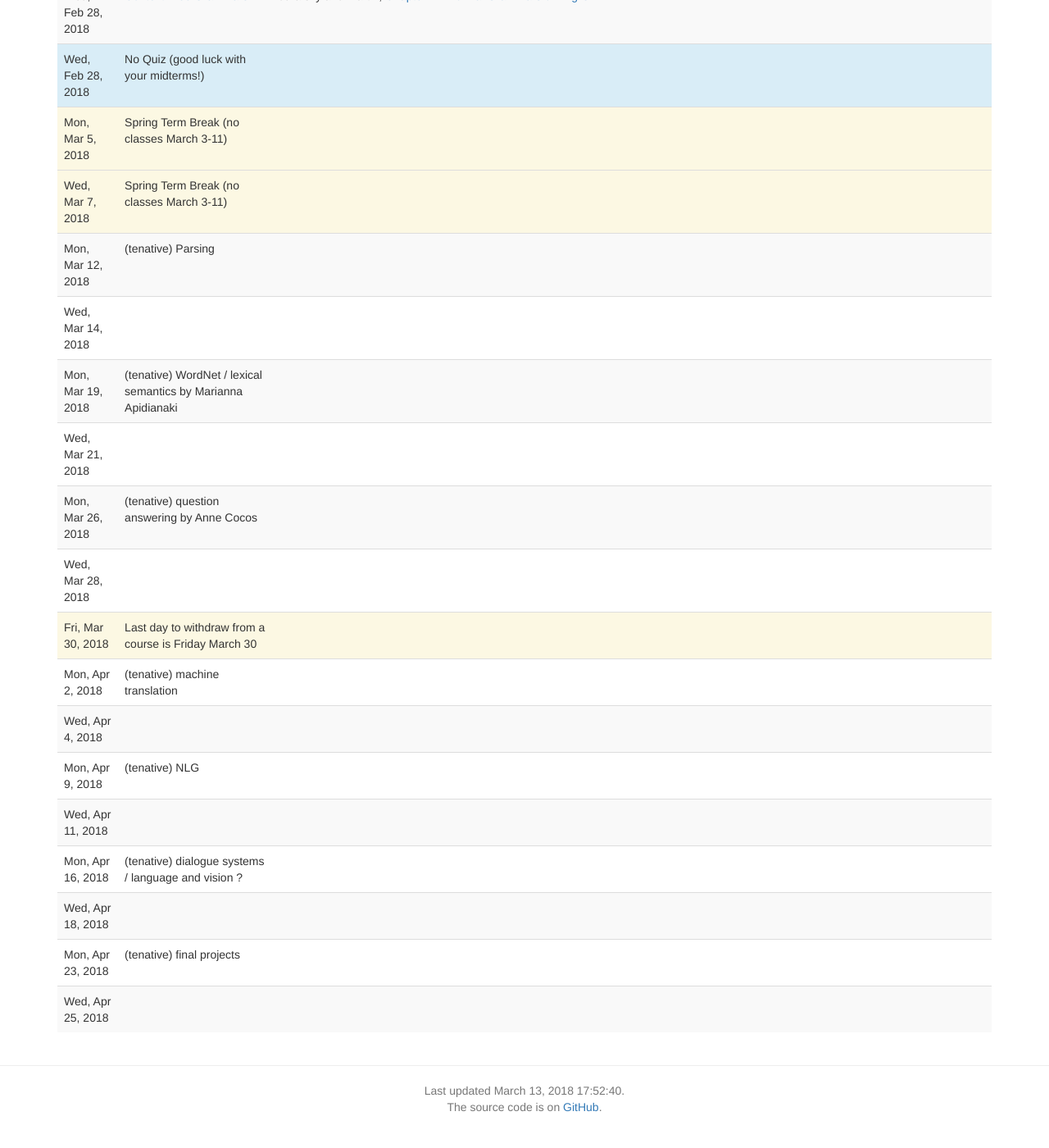
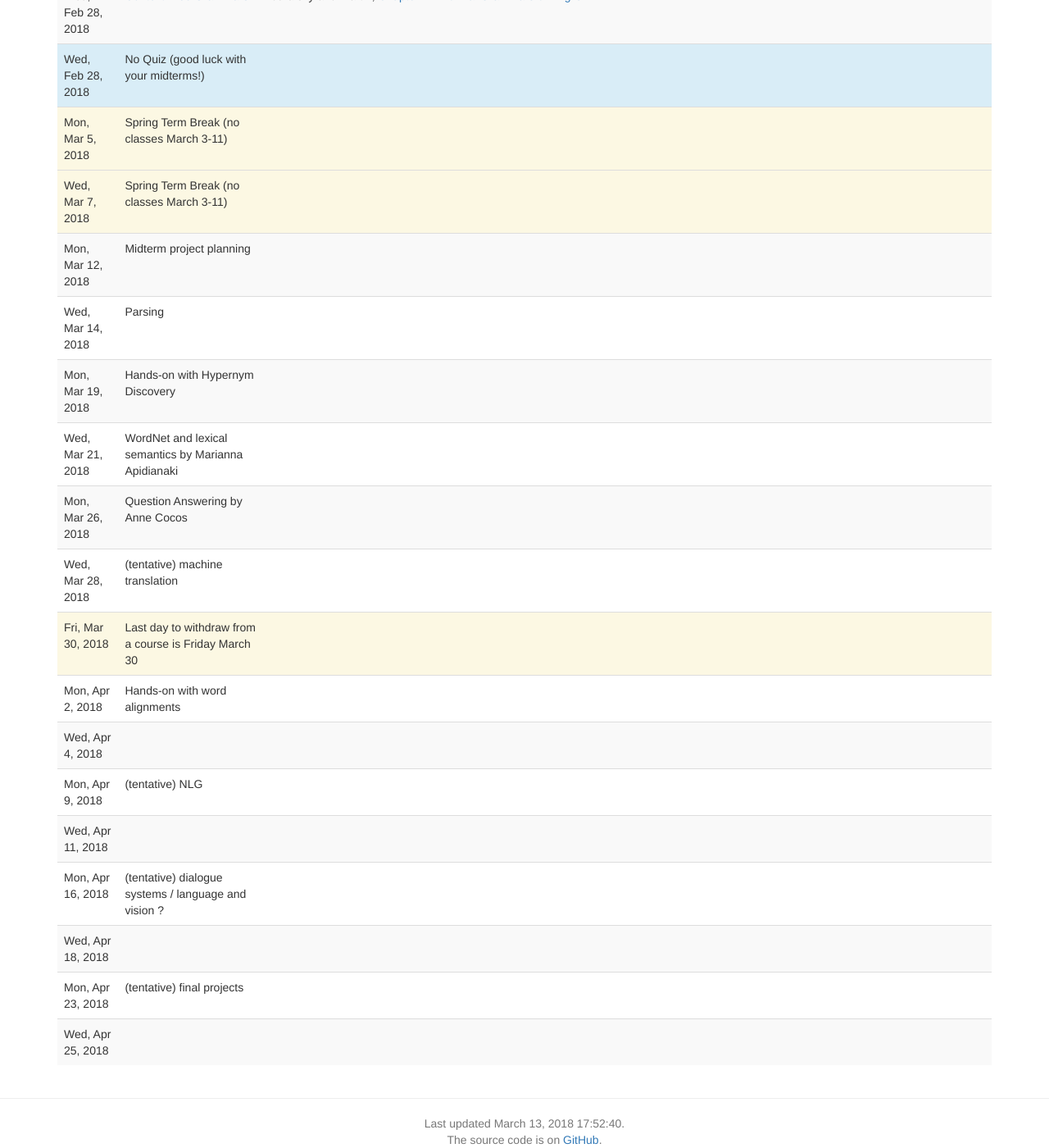
Before and after one commit to computational-linguistics-class/computational-linguistics-class.github.io, a Jekyll site: the page built from lectures.md, in a window 1280 px wide and 1400 px high, scrolled down 1936 px. Shown: the whole window at 82% size. Built offline with Jekyll 4.4.1, drawn with Linux system fonts in a browser that asks for light colours; nearby versions of some CDN libraries; a script that is not in the unit is left out; before the commit the page ends 3296 px from its top, so only the background shows below that.

Commit message:
Updating lecture schedule

```diff
--- a/_data/lectures.yaml
+++ b/_data/lectures.yaml
@@ -314,34 +314,34 @@
 -
   date: 2018-03-12
   slides:
-  title: (tenative) Parsing
+  title: Midterm project planning
   readings:
 -
   date: 2018-03-14
   slides:
-  title:
+  title: Parsing
   readings:
 -
   date: 2018-03-19
   slides:
-  title: (tenative) WordNet / lexical semantics
-  speaker: Marianna Apidianaki
+  title: Hands-on with Hypernym Discovery
   readings:
 -
   date: 2018-03-21
   slides:
-  title:
+  title: WordNet and lexical semantics
+  speaker: Marianna Apidianaki
   readings:
 -
   date: 2018-03-26
   slides:
-  title:  (tenative) question answering
+  title:  Question Answering
   speaker: Anne Cocos
   readings:
 -
   date: 2018-03-28
   slides:
-  title:
+  title: (tentative) machine translation
   readings:
 -
   date: 2018-03-30
@@ -350,7 +350,7 @@
 -
   date: 2018-04-02
   slides:
-  title: (tenative) machine translation
+  title:  Hands-on with word alignments
   readings:
 -
   date: 2018-04-04
@@ -360,7 +360,7 @@
 -
   date: 2018-04-09
   slides:
-  title:  (tenative) NLG
+  title:  (tentative) NLG
   readings:
 -
   date: 2018-04-11
@@ -370,7 +370,7 @@
 -
   date: 2018-04-16
   slides:
-  title: (tenative) dialogue systems / language and vision ?
+  title: (tentative) dialogue systems / language and vision ?
   readings:
 -
   date: 2018-04-18
@@ -380,7 +380,7 @@
 -
   date: 2018-04-23
   slides:
-  title: (tenative) final projects
+  title: (tentative) final projects
   readings:
 -
   date: 2018-04-25
```
